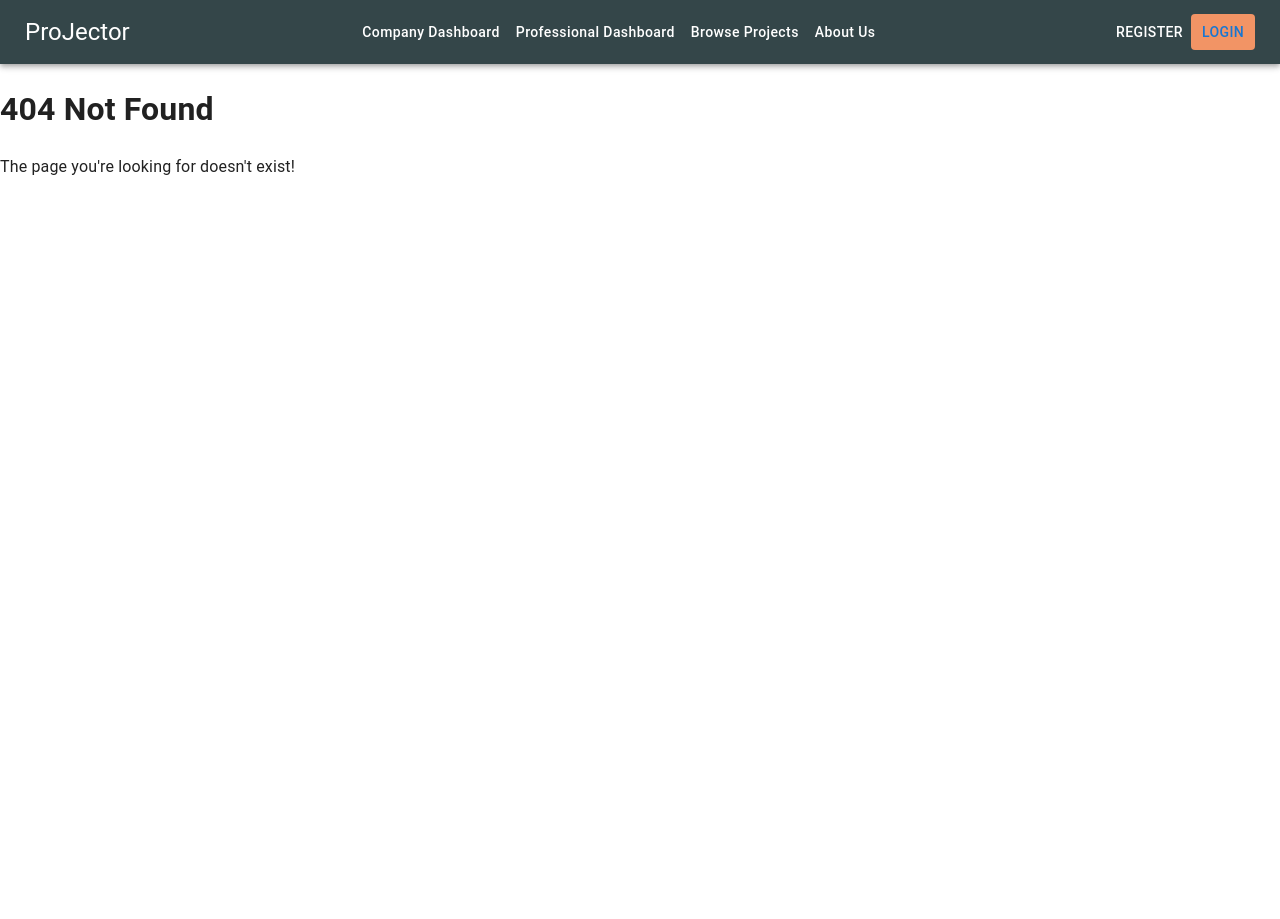
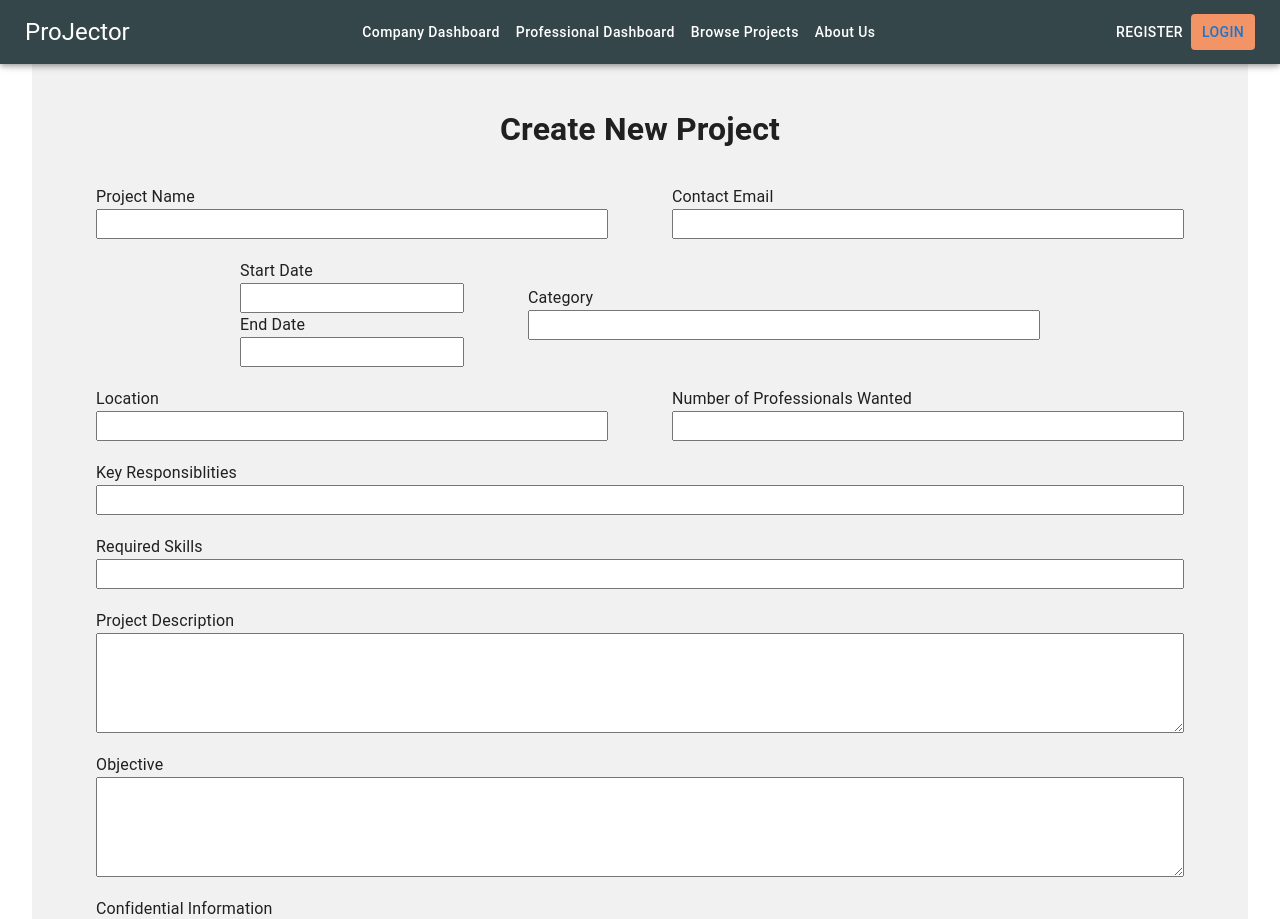
Before and after one commit to milliehigh/ProJector, a React (Vite) app in the folder frontend/: page /companydashboard/createproject in a window 1280 px wide. Before the commit this address had no page. Shown: the top 919 px of the page. Before the commit the page ends 800 px from the top, so only its background shows below. Built offline with nearby package versions, Linux system fonts and the light colour scheme.

Commit message:
createproject page

```diff
--- a/frontend/src/App.jsx
+++ b/frontend/src/App.jsx
@@ -13,8 +13,11 @@ import CompanyDashboard from "./pages/CompanyDashboard"
 import AllProjects from "./pages/AllProjects"
 import AboutUs from "./pages/AboutUs"
 import NotFound from "./pages/NotFound"
+import EditProfessionalProfile from './pages/EditProfessionalProfile';
+import EditCompanyProfile from './pages/EditCompanyProfile';
 import ProfessionalProfile from './pages/Professional/ProfessionalProfile';
 import CompanyProfile from './pages/Companies/CompanyProfile';
+import CreateProject from './pages/CreateProject';
 import ProjectDetail from './pages/ProjectDetail';
 import ProjectPage from './pages/ProjectPage';
 import ProjectCandidateList from './pages/ProjectCandidateList';
@@ -44,7 +47,10 @@ function App() {
             <Route path="/logout" element={<Logout />} />
             <Route path="/register" element={<RegisterAndLogout />} />
             <Route path="/companydashboard" element={<CompanyDashboard />} />
+            <Route path="/companydashboard/createproject" element={<CreateProject />} />
             <Route path="/prodashbaord" element={<ProfessionalDashboard />} />
+            <Route path="/editprofessionalprofile" element={<EditProfessionalProfile />} />
+            <Route path="/editcompanyprofile" element={<EditCompanyProfile />} />
             <Route path="/allprojects" element={<AllProjects />} />
             <Route path="/aboutus" element={<AboutUs />} />
             <Route path="*" element={<NotFound />}></Route>
--- /dev/null
+++ b/frontend/src/pages/CreateProject.jsx
@@ -0,0 +1,139 @@
+import PropTypes from 'prop-types';
+import React from 'react';
+import Button from '@mui/material/Button';
+import '../styles/Company/CreateProject.css'
+import api from "..//api";
+// import { ACCESS_TOKEN, REFRESH_TOKEN } from "../../constants";
+
+import {
+  useNavigate,
+} from 'react-router-dom';
+
+const CreateProject = (props) => {
+  const [projectName, setNewProjectName] = React.useState('');
+  const [contactEmail, setNewContactEmail] = React.useState('');
+  const [category, setNewCategory] = React.useState('');
+  const [startDate, setNewStartDate] = React.useState('');
+  const [endDate, setNewEndDate] = React.useState('');
+  const [professionalsWanted, setNewProfessionalsWanted] = React.useState('');
+  const [location, setNewLocation] = React.useState('');
+  const [keyResponsibilites, setNewKeyResponsibilities] = React.useState('');
+  const [requiredSkills, setNewRequiredSkills] = React.useState('');
+  const [projectDescription, setNewProjectDescription] = React.useState('');
+  const [objectives, setNewObjectives] = React.useState('');
+  const [confidentialInformation, setNewConfidentialInformation] = React.useState('');
+
+  const navigate = useNavigate();
+
+  const createProject = async (args) => {
+    try {
+        const res = await api.post("/api/projects/create/",
+            {
+                projectName,
+                contactEmail,
+                category,
+                startDate,
+                endDate,
+                professionalsWanted,
+                location,
+                keyResponsibilites,
+                requiredSkills,
+                projectDescription,
+                objectives,
+                confidentialInformation
+            });
+        navigate("/companydashbaord")
+    } catch (error) {
+        alert(error)
+      } finally {
+        setLoading(false)
+      }
+  }
+
+  return (
+    <>
+    <div className="formContainer">
+        <h1>Create New Project</h1>
+        <div className="split-row">
+            <div>
+                <label className="formlabel">Project Name</label>
+                <input className="formInput" type="text" value={projectName} onChange={(e) => setNewProjectName(e.target.value)} />
+            </div>
+            <div>
+                <label className="formlabel" htmlFor="contactEmail">Contact Email</label>
+                <input className="formInput" type="text" value={contactEmail} onChange={(e) => setNewContactEmail(e.target.value)}/>
+            </div>
+        </div>
+
+        <div className="split-row">
+            <div classname="date-div">
+                <div classname="date-div1">
+                    <label className="formlabel">Start Date</label>
+                    <input className="dateInput" type="text" value={startDate} onChange={(e) => setNewStartDate(e.target.value)} />
+                </div>
+                <div classname="date-div1">
+                    <label className="formlabel">End Date</label>
+                    <input className="dateInput" type="text" value={endDate} onChange={(e) => setNewEndDate(e.target.value)} />
+                </div>
+            </div>
+            <div>
+                <label className="formlabel">Category</label>
+                <input className="formInput" type="text" value={category} onChange={(e) => setNewCategory(e.target.value)} />
+            </div>
+        </div>
+
+        <div className="split-row">
+            <div>
+                <label className="formlabel">Location</label>
+                <input className="formInput" type="text" value={location} onChange={(e) => setNewLocation(e.target.value)}/>
+            </div>
+            <div>
+                <label className="formlabel">Number of Professionals Wanted</label>
+                <input className="formInput" type="text" value={professionalsWanted} onChange={(e) => setNewProfessionalsWanted(e.target.value)}/>
+            </div>
+        </div>
+        <div className="row">
+            <label className="formlabel">Key Responsiblities</label>
+            <input className="lineInput" type="text" value={keyResponsibilites} onChange={(e) => setNewKeyResponsibilities(e.target.value)}/>
+        </div>
+        <div className="row">
+            <label className="formlabel">Required Skills</label>
+            <input className="lineInput" type="text" value={requiredSkills} onChange={(e) => setNewRequiredSkills(e.target.value)}/>
+        </div>
+        <div className="row">
+            <label className="formlabel">Project Description</label>
+            <textarea type="text" value={projectDescription} onChange={(e) => setNewProjectDescription(e.target.value)}/>
+        </div>
+        <div className="row">
+            <label className="formlabel">Objective</label>
+            <textarea type="text" value={objectives} onChange={(e) => setNewObjectives(e.target.value)}/>
+        </div>
+        <div className="row">
+            <label className="formlabel">Confidential Information</label>
+            <textarea type="text" value={confidentialInformation} onChange={(e) => setNewConfidentialInformation(e.target.value)}/>
+        </div>
+        <Button variant="outlined" onClick={() => createProject({
+            projectName: projectName,
+            contactEmail: contactEmail,
+            startDate: startDate,
+            endDate: endDate,
+            category: category,
+            location: location,
+            professionalsWanted: professionalsWanted,
+            keyResponsibilites: keyResponsibilites,
+            requiredSkills: requiredSkills,
+            projectDescription: projectDescription,
+            objectives: objectives,
+            confidentialInformation: confidentialInformation
+        })}>Post Project!</Button>
+    </div>
+
+    </>
+  );
+}
+
+CreateProject.propTypes = {
+  token: PropTypes.string,
+}
+
+export default CreateProject;
--- /dev/null
+++ b/frontend/src/styles/Company/CreateProject.css
@@ -0,0 +1,67 @@
+/* h1 {
+    text-align: center;
+    font-size: 24px;
+    color: #333;
+    margin-bottom: 20px;
+} */
+
+textarea {
+    height: 100px;
+    display: block;
+    width: 85vw;
+}
+
+.formContainer {
+    background-color: #f1f1f1;
+    display: flex;
+    flex-direction: column;
+    align-items: center;
+    justify-content: center;
+    width: 95%;
+    margin: 0px 2.5%;
+    padding: 20px;
+}
+
+ .split-row {
+    display: flex;
+    flex-direction: row;
+    align-items: center;
+    justify-content: center;
+    padding: 10px;
+    gap: 5vw;
+}
+
+.row {
+    display: block;
+    padding: 10px;
+}
+
+.formlabel {
+    display: block;
+}
+
+.date-div {
+    display: flex;
+    flex-direction: row;
+    justify-content:left;
+    align-items: center;
+    justify-content: center;
+}
+
+.formInput {
+    display: block;
+    width: 40vw;
+    height: 30px;
+}
+
+.lineInput {
+    display: block;
+    width: 85vw;
+    height: 30px;
+}
+
+.dateInput {
+    display: inline;
+    width: 17.5vw;
+    height: 30px;
+}
```
